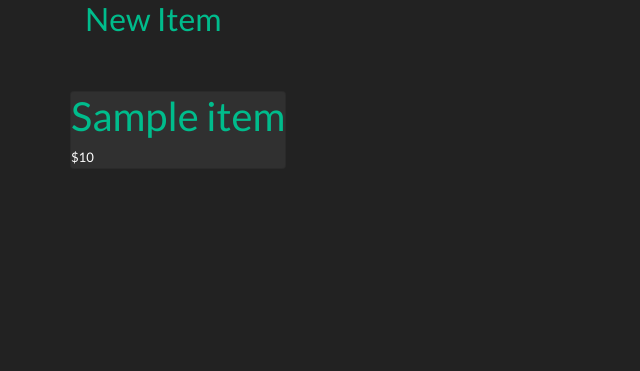
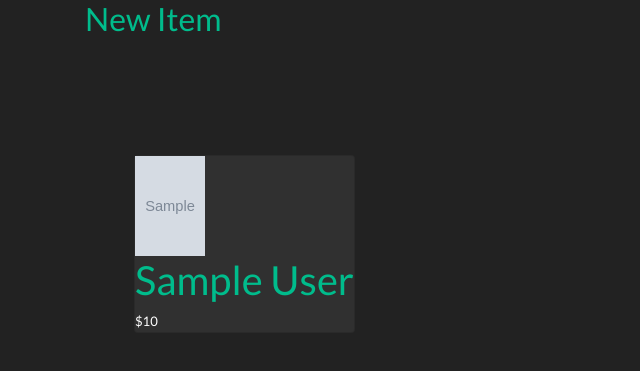
Before and after one commit to sprajjwal/assignment-contractor, a Flask app: template templates/items_search.html in a window 1280 px wide. Shown: the part 167-538 px from the top of the page, without its empty margins (0-640 px from the left). Run offline with Flask 2, Linux system fonts and the light colour scheme; the template is opened without the code that fills it: most values are stand-ins (such as "Sample title", 1, 10 or a date in 2020); grey boxes marked "Sample" are stand-in pictures; some libraries are stand-ins or nearby versions.

Commit message:
[FIX]fixed items viewing and merged items search with index

```diff
--- a/app.py
+++ b/app.py
@@ -18,7 +18,14 @@ app = Flask(__name__)
 @app.route('/')
 def items_index():
     """Show all items."""
-    return render_template('store_index.html', items=items.find())
+    query = request.args.get('searchbar')
+    if not query:
+        item_list=items.find().sort("name") #how to sort by name?
+
+    else:
+        item_list = items.find({"name": {'$regex': ".*"+ query.lower() +".*" }}).sort("name")
+    return render_template('store_index.html', items=item_list)
+
 
 @app.route('/items', methods=['POST'])
 def add_item():
@@ -33,14 +40,6 @@ def add_item():
     print(item['name'])
     item_id = items.insert_one(item).inserted_id
     return redirect(url_for('item', item_id=item_id))
-
-@app.route('/items_search')
-def items_search():
-    """ Logic for searchbar """
-    query = request.args.get('searchbar')
-    searched_items = items.find({"name": {'$regex': ".*"+ query.lower() +".*" }})
-    return render_template('items_search.html', items=searched_items)
-    # return redirect(url_for('store_index', items=searched_items))
 
 @app.route('/items/new')
 def items_new():
@@ -70,7 +69,7 @@ def item_update(item_id):
     return redirect(url_for('item', item_id=item_id))
 
 @app.route('/items/<item_id>/edit')
-def playlists_edit(item_id):
+def item_edit(item_id):
     """Show the edit form for an item."""
     item = items.find_one({'_id': ObjectId(item_id)})
     return render_template('item_edit.html', item=item, title='Edit Item')
--- a/templates/item_edit.html
+++ b/templates/item_edit.html
@@ -8,7 +8,7 @@
 
             <!--BUTTONS-->
             <button class="btn btn-primary" type="submit">Save</button>
-            <a href="/items/{{ item_id }}"><button class="btn btn-primary" type="button">Cancel</button></a>
+            <a href="/items/{{ item._id }}"><button class="btn btn-primary" type="button">Cancel</button></a>
         </form>
     </div>
 </div>
--- a/templates/items_search.html
+++ b/templates/items_search.html
@@ -5,8 +5,13 @@
 <br />&nbsp;<br />
 <div class = "row">
     {% for item in items %}
-        <div class = "card">
-            <h2><a href='/items/{{ item._id }}'>{{ item.name }}</a></h2>
+        <div class = "card" style="margin:5vw">
+            <div class="images" style="display: flex; flex-direction: row">
+                {% for img in item.images %}
+                    <img height="100px" width="70px" src="{{ img }}">
+                {% endfor %}
+            </div>
+            <h2><a href='/items/{{ item._id }}'>{{ item.display_name }}</a></h2>
             <small style="align-self: right">${{ item.price }}</small>
         </div>
     {% endfor %}
--- a/templates/partials/navbar.html
+++ b/templates/partials/navbar.html
@@ -6,7 +6,7 @@
             </a>
         </div>
         <div class='navbar-search p-2'>
-            <form class='navbar-search' action='/items_search' method="GET">
+            <form class='navbar-search' action='/' method="GET ">
                 <input name="searchbar" type="text" id="searchbar" placeholder="search">
                 <button class="btn btn-primary" type="submit">Search</button>
             </form>
--- a/templates/store_index.html
+++ b/templates/store_index.html
@@ -5,10 +5,10 @@
 <br />&nbsp;<br />
 <div class = "row">
     {% for item in items %}
-        <div class = "card" style="margin:5vw">
+        <div class = "card" style="margin-bottom:5vh; width: 30%">
             <div class="images" style="display: flex; flex-direction: row">
                 {% for img in item.images %}
-                    <img height="100px" width="70px" src="{{ img }}">
+                    <img height="100px"  src="{{ img }}">
                 {% endfor %}
             </div>
             <h2><a href='/items/{{ item._id }}'>{{ item.display_name }}</a></h2>
```
Also changed, not shown: templates/item.html (+7 -5 lines).
